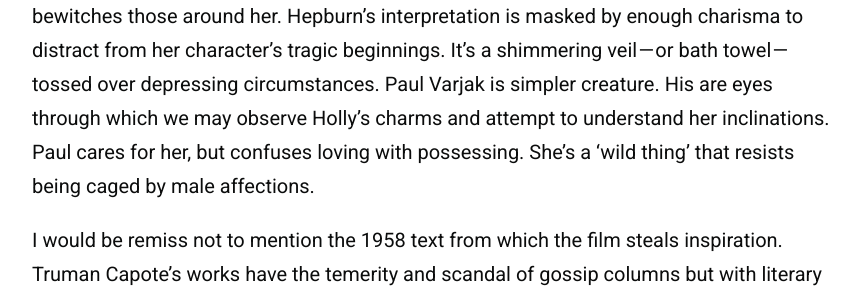
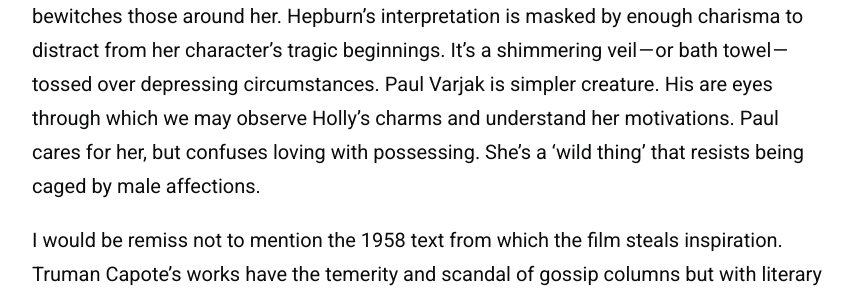
Before and after one commit to zoeurl/zoedowney.github.io, a Jekyll site: the page built from _posts/2023-07-25-breakfast-at-tiffanys.md, in a window 1280 px wide. Shown: the part 1789-2086 px from the top of the page, without its empty margins (208-1071 px from the left). Built offline with Jekyll 4.4.1, drawn with Linux system fonts in a browser that asks for light colours; some of the changed text lies outside the part shown.

Commit message:
Update 2023-07-25-breakfast-at-tiffanys.md

```diff
--- a/_posts/2023-07-25-breakfast-at-tiffanys.md
+++ b/_posts/2023-07-25-breakfast-at-tiffanys.md
@@ -16,6 +16,6 @@
 
 Holly hosts evening cocktails in her modest living room; she drapes a bath towel over herself as a makeshift gown. Paul gifts her his Times Book Review approved novel _Nine Lives_. She shelves the title alongside knick-knacks, and with it the intention of it ever being opened: ‘Doesn’t that look nice?’ Holly’s agent whispers to ‘Fred-baby’ (Paul) that Holly is a ‘real phoney’. Her identity is curated, of course, but it’s a self-aware creation. She is the manufacturer of her pseudo-celebrity persona.
 
-Golightly is a [Daisy Miller](https://en.wikipedia.org/wiki/Daisy_Miller) type. Her naïve yet spirited attitude is not to be emulated but bewitches those around her. Hepburn’s interpretation is masked by enough charisma to distract from her character’s tragic beginnings. It’s a shimmering veil — or bath towel — tossed over depressing circumstances. Paul Varjak is simpler creature. His are eyes through which we may observe Holly's charms and attempt to understand her inclinations. Paul cares for her, but confuses loving with possessing. She’s a ‘wild thing’ that resists being caged by male affections.
+Golightly is a [Daisy Miller](https://en.wikipedia.org/wiki/Daisy_Miller) type. Her naïve yet spirited attitude is not to be emulated but bewitches those around her. Hepburn’s interpretation is masked by enough charisma to distract from her character’s tragic beginnings. It’s a shimmering veil — or bath towel — tossed over depressing circumstances. Paul Varjak is simpler creature. His are eyes through which we may observe Holly's charms and understand her motivations. Paul cares for her, but confuses loving with possessing. She’s a ‘wild thing’ that resists being caged by male affections.
 
 I would be remiss not to mention the 1958 text from which the film steals inspiration. Truman Capote’s works have the temerity and scandal of gossip columns but with literary integrity. _Tiffany’s_ sits apart from crime stories like [_In Cold Blood_](https://www.youtube.com/watch?v=atPaVIilEqk&ab_channel=JohnnyCarson), but remains concerned with figures of infamy and affairs surrounding unlikely celebrity. The novella and movie share blueprints but the latter has been given the Hollywood treatment. If you desire the truer depiction try opening the book.
```
